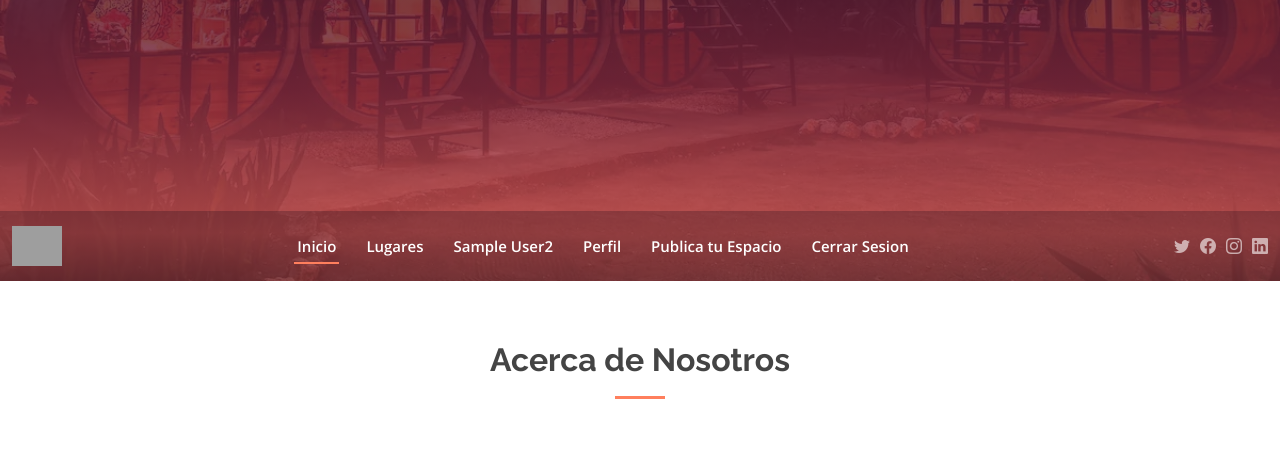
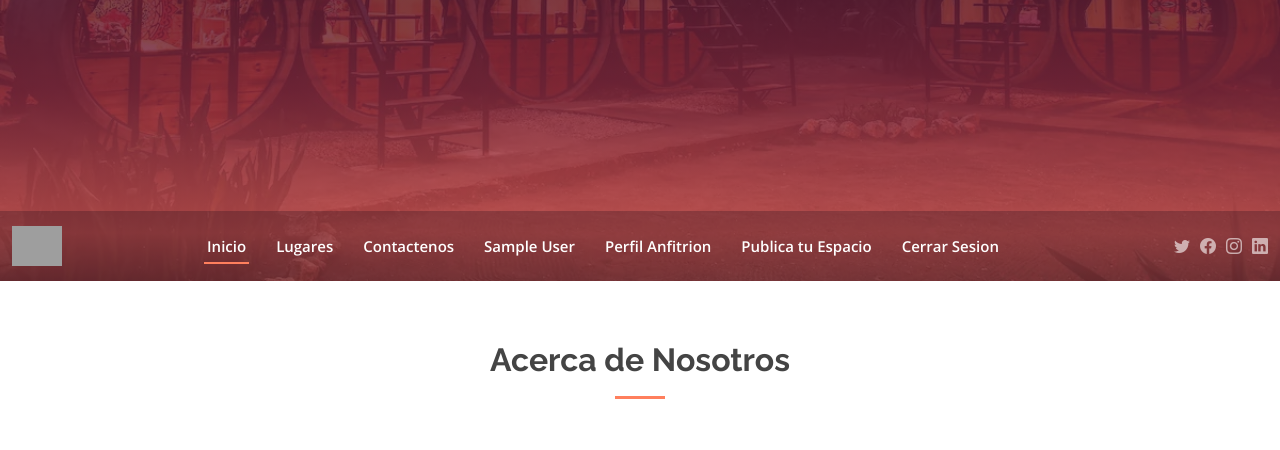
Before and after one commit to Mvargas26/MyLodgmentPlace, a PHP site: page / in a window 1280 px wide. Shown: the part 519-969 px from the top of the page. Run offline with PHP 8.4, Linux system fonts and the light colour scheme; the visitor is signed in with stand-in values (Sample User, id 1); grey boxes are pictures that could not be loaded.

Commit message:
cambio logica session en el index principal

```diff
--- a/index.php
+++ b/index.php
@@ -49,64 +49,39 @@
         <ul>
           <li><a class="nav-link scrollto active" href="#hero">Inicio</a></li>
           <li><a class="nav-link scrollto" href="#about">Lugares</a></li>
-
-
-          <li><a class="nav-link scrollto" href="#about">
-            <?php
-              session_start();
-              if(isset($_SESSION["nombre"] )){
-                echo  $_SESSION["nombre"] ;
-
-
-              }
+          <li><a class="nav-link scrollto" href="#contact">Contactenos</a></li>
+          <li><a class="nav-link scrollto" href="#about"><?php session_start(); if(isset($_SESSION["nombre"] )){echo  $_SESSION["nombre"] ;}
               else{
             ?>
                 <li><a class="nav-link scrollto " href="./App/Views/Login_View.php">Iniciar Sesion</a></li>
                 <li><a class="nav-link scrollto" href="./App/Views/registro_View.php">Registrarse</a></li>
-                <li><a class="nav-link scrollto" href="#contact">Contactenos</a></li>
             <?php
 
               }
-            session_start();
-            if($_SESSION["Rol"] != null){
-              // NO SE HA LOGUEADO
-              //YA INICIO SESION, VALIDA SI ES HUESPED O ANFITRION
 
-              //  ID ROL 1: Administracion
-              //  ID ROL 2: Anfitrion
-              //  ID ROL 3: Huesped
-              echo $_SESSION["Rol"];
-
+            if (isset($_SESSION["Rol"])) {
+                   //session_start();
               if($_SESSION["Rol"] == 2){
-
                 ?>
-                <li><a class="nav-link scrollto" href="./App/Views/PanelUsuario_View.php">Perfil</a></li>
+                <li><a class="nav-link scrollto" href="./App/Views/PanelUsuario_View.php">Perfil Anfitrion</a></li>
                 <li><a class="nav-link scrollto" href="./App/Views/anunciosMultiples_View.php">Publica tu Espacio</a></li>
                 <?php
 
-              }
-              else{
+              };
 
+              if($_SESSION["Rol"] == 3){
+                ?>
+                <li><a class="nav-link scrollto" href="./App/Views/PanelUsuario_View.php">Perfil Huesped</a></li>
+                <?php
 
-              }
-
-            }
-            else{
-
-            }
-
+              };
+            };
 
             ?>
 
-
-
-<!-- }    -->
-
 <?php
-
             ?>
             <li><a class="nav-link scrollto" href="./App/Modules/Login/cerrarSesion_Negocios.php">Cerrar Sesion</a></li>
-
 
         </ul>
         <i class="bi bi-list mobile-nav-toggle"></i>
```
Also changed, not shown: App/assets/js/script.js (+14 -0 lines).
